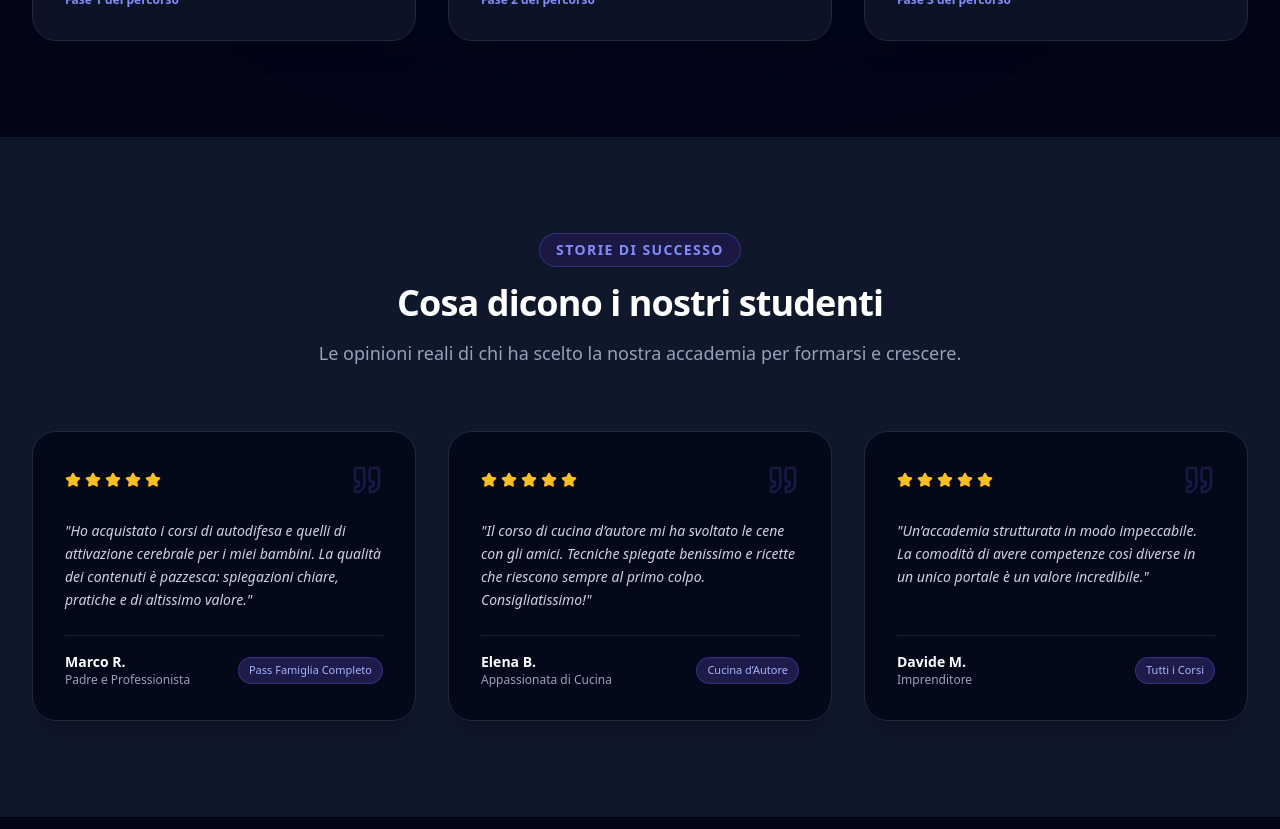
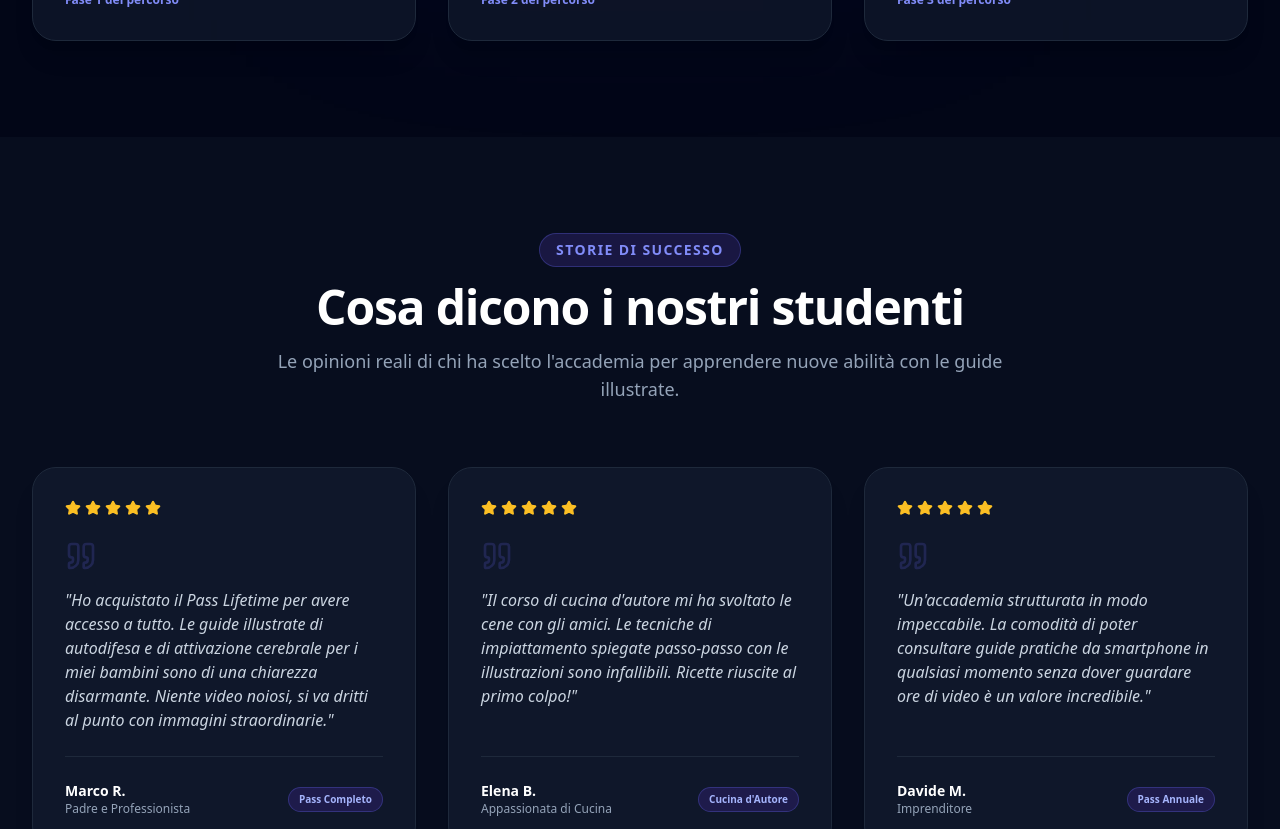
Before and after one commit to gargiuloluca/Imparaoggi, a React (Vite) app: page / in a window 1280 px wide. Shown: the part 2580-3409 px from the top of the page. Built offline with nearby package versions, Linux system fonts and the light colour scheme.

Commit message:
Refactor Testimonials component with updated data
Updated testimonials structure and content, including new fields for pass type and comments. Enhanced styling and layout for improved presentation.

```diff
--- a/src/components/Testimonials.jsx
+++ b/src/components/Testimonials.jsx
@@ -1,75 +1,80 @@
 // src/components/Testimonials.jsx
 import React from 'react';
-import { Star, Quote } from 'lucide-react';
+import { Star, Quote, CheckCircle2 } from 'lucide-react';
 
-const testimonials = [
+const testimonialsData = [
   {
-    name: 'Marco R.',
-    role: 'Padre e Professionista',
-    content: 'Ho acquistato i corsi di autodifesa e quelli di attivazione cerebrale per i miei bambini. La qualità dei contenuti è pazzesca: spiegazioni chiare, pratiche e di altissimo valore.',
+    name: "Marco R.",
+    role: "Padre e Professionista",
+    passType: "Pass Lifetime (A Vita)",
+    comment: "Ho acquistato il Pass Lifetime per avere accesso a tutto. Le guide illustrate di autodifesa e di attivazione cerebrale per i miei bambini sono di una chiarezza disarmante. Niente video noiosi, si va dritti al punto con immagini straordinarie.",
     rating: 5,
-    course: 'Pass Famiglia Completo'
+    courseTag: "Pass Completo"
   },
   {
-    name: 'Elena B.',
-    role: 'Appassionata di Cucina',
-    content: 'Il corso di cucina d’autore mi ha svoltato le cene con gli amici. Tecniche spiegate benissimo e ricette che riescono sempre al primo colpo. Consigliatissimo!',
+    name: "Elena B.",
+    role: "Appassionata di Cucina",
+    passType: "Corso Singolo (Cucina)",
+    comment: "Il corso di cucina d'autore mi ha svoltato le cene con gli amici. Le tecniche di impiattamento spiegate passo-passo con le illustrazioni sono infallibili. Ricette riuscite al primo colpo!",
     rating: 5,
-    course: 'Cucina d’Autore'
+    courseTag: "Cucina d'Autore"
   },
   {
-    name: 'Davide M.',
-    role: 'Imprenditore',
-    content: 'Un’accademia strutturata in modo impeccabile. La comodità di avere competenze così diverse in un unico portale è un valore incredibile.',
+    name: "Davide M.",
+    role: "Imprenditore",
+    passType: "Pass Annuale (89€)",
+    comment: "Un'accademia strutturata in modo impeccabile. La comodità di poter consultare guide pratiche da smartphone in qualsiasi momento senza dover guardare ore di video è un valore incredibile.",
     rating: 5,
-    course: 'Tutti i Corsi'
+    courseTag: "Pass Annuale"
   }
 ];
 
 export default function Testimonials() {
   return (
-    <section id="testimonianze" className="py-24 bg-slate-900 text-white relative">
+    <section id="testimonianze" className="py-24 bg-slate-900/40 text-white relative">
       <div className="max-w-7xl mx-auto px-4 sm:px-6 lg:px-8 relative z-10">
 
+        {/* Intestazione */}
         <div className="text-center max-w-3xl mx-auto mb-16 space-y-4">
           <span className="text-indigo-400 font-semibold text-sm uppercase tracking-widest bg-indigo-950/80 border border-indigo-500/30 px-4 py-1.5 rounded-full inline-block">
             Storie di Successo
           </span>
-          <h2 className="text-3xl sm:text-4xl font-extrabold tracking-tight">
+          <h2 className="text-3xl sm:text-5xl font-extrabold tracking-tight">
             Cosa dicono i nostri studenti
           </h2>
           <p className="text-slate-400 text-base sm:text-lg">
-            Le opinioni reali di chi ha scelto la nostra accademia per formarsi e crescere.
+            Le opinioni reali di chi ha scelto l'accademia per apprendere nuove abilità con le guide illustrate.
           </p>
         </div>
 
+        {/* Griglia Testimonianze */}
         <div className="grid grid-cols-1 md:grid-cols-3 gap-8">
-          {testimonials.map((t, idx) => (
+          {testimonialsData.map((item, idx) => (
             <div
               key={idx}
-              className="bg-slate-950/80 border border-slate-800 p-8 rounded-3xl relative flex flex-col justify-between shadow-xl"
+              className="bg-slate-900 border border-slate-800 rounded-3xl p-8 flex flex-col justify-between shadow-xl relative hover:border-indigo-500/30 transition-all"
             >
               <div>
-                <div className="flex items-center justify-between mb-6">
-                  <div className="flex space-x-1 text-amber-400">
-                    {[...Array(t.rating)].map((_, i) => (
-                      <Star key={i} className="w-4 h-4 fill-amber-400" />
-                    ))}
-                  </div>
-                  <Quote className="w-8 h-8 text-indigo-500/20" />
+                {/* Valutazione con stelle */}
+                <div className="flex items-center space-x-1 mb-6">
+                  {[...Array(item.rating)].map((_, i) => (
+                    <Star key={i} className="w-4 h-4 fill-amber-400 text-amber-400" />
+                  ))}
                 </div>
-                <p className="text-slate-300 text-sm leading-relaxed mb-6 italic">
-                  "{t.content}"
+
+                <Quote className="w-8 h-8 text-indigo-500/20 mb-4" />
+                <p className="text-slate-300 text-sm sm:text-base leading-relaxed mb-6 italic">
+                  "{item.comment}"
                 </p>
               </div>
 
-              <div className="pt-4 border-t border-slate-800/80 flex items-center justify-between">
+              <div className="pt-6 border-t border-slate-800 flex items-center justify-between">
                 <div>
-                  <h4 className="font-bold text-white text-sm">{t.name}</h4>
-                  <p className="text-xs text-slate-400">{t.role}</p>
+                  <h4 className="font-bold text-white text-sm">{item.name}</h4>
+                  <p className="text-xs text-slate-400">{item.role}</p>
                 </div>
-                <span className="text-[11px] bg-indigo-950 text-indigo-300 border border-indigo-500/30 px-2.5 py-1 rounded-full font-medium">
-                  {t.course}
+                <span className="text-[10px] bg-indigo-950 text-indigo-300 border border-indigo-500/30 px-2.5 py-1 rounded-full font-bold">
+                  {item.courseTag}
                 </span>
               </div>
             </div>
```
